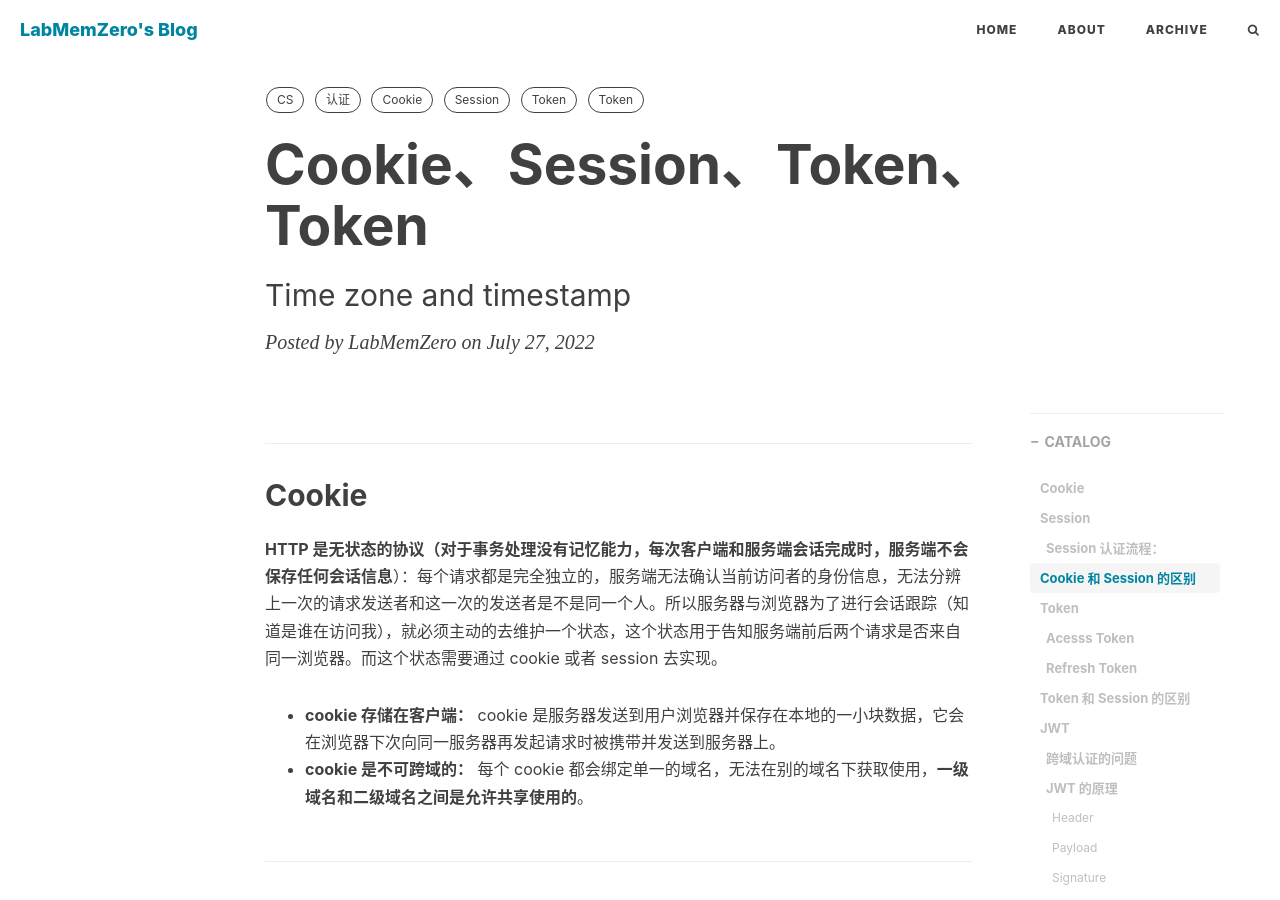
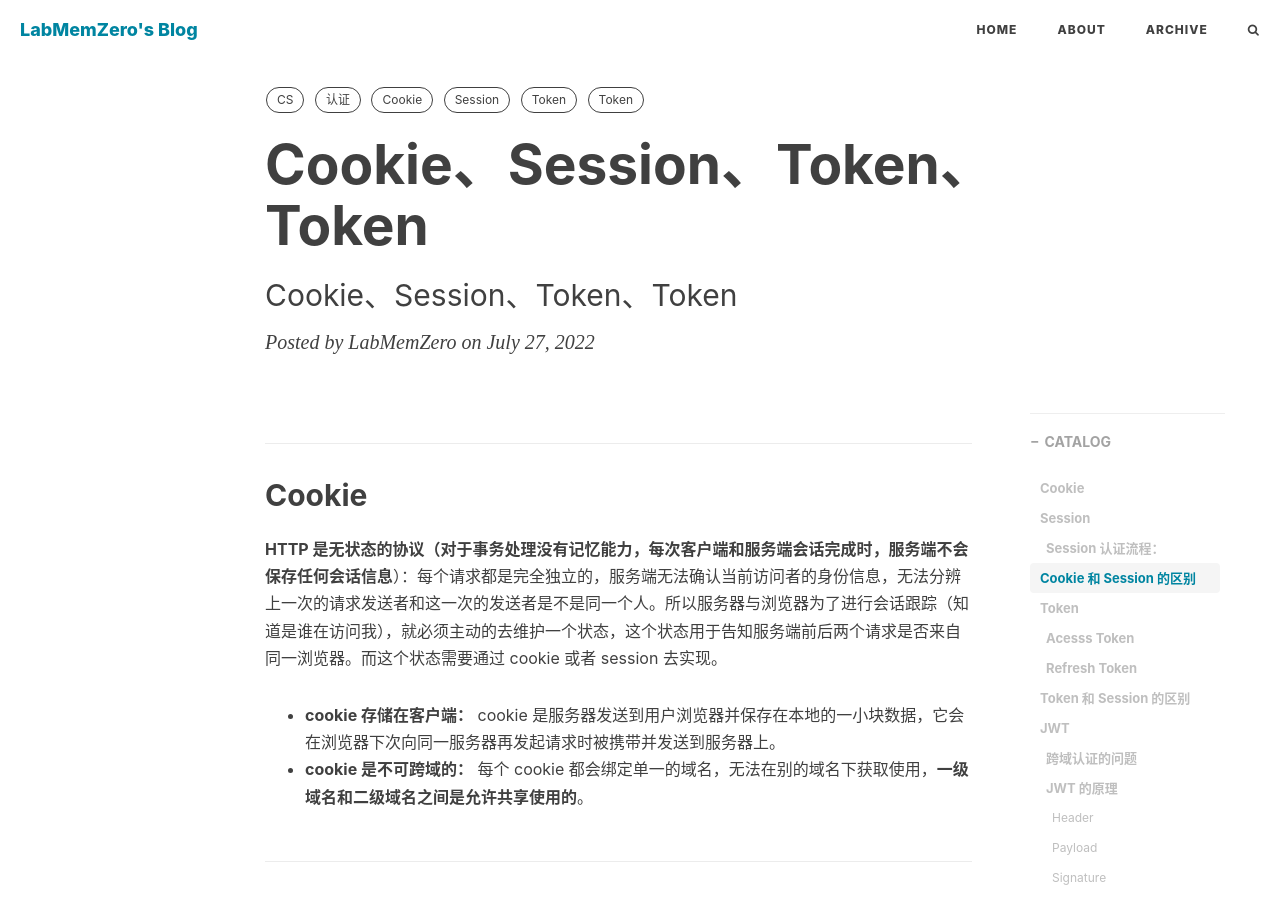
Before and after one commit to mikufanliu/mikufanliu-mikufanliu.github.io, a Jekyll site: the page built from _posts/CS/2023-03-04-认证.md, in a window 1280 px wide and 900 px high. Built offline with Jekyll 4.4.1, drawn with Linux system fonts in a browser that asks for light colours; nearby versions of some CDN libraries; comment, search, counter and statistics services are not loaded.

Commit message:
:memo: add doc about Cookie、Session、Token、Token

```diff
--- a/_posts/CS/2023-03-04-认证.md
+++ b/_posts/CS/2023-03-04-认证.md
@@ -1,7 +1,7 @@
 ---
 layout:     post
 title:      "Cookie、Session、Token、Token"
-subtitle:   "Time zone and timestamp"
+subtitle:   "Cookie、Session、Token、Token"
 date:       2022-07-27 22:54:00
 author:     "LabMemZero"
 catalog: false
```
